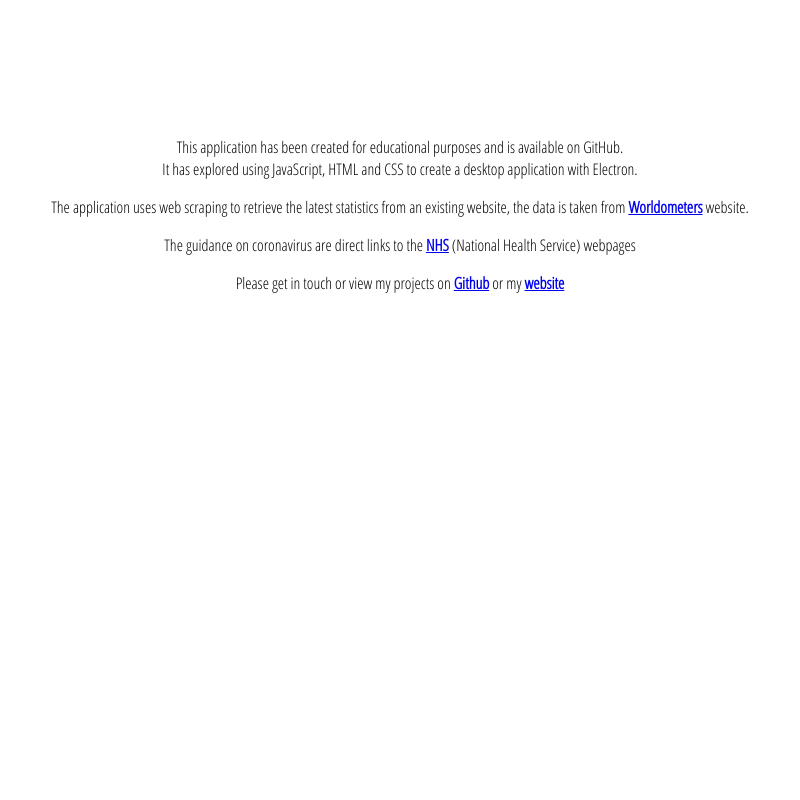
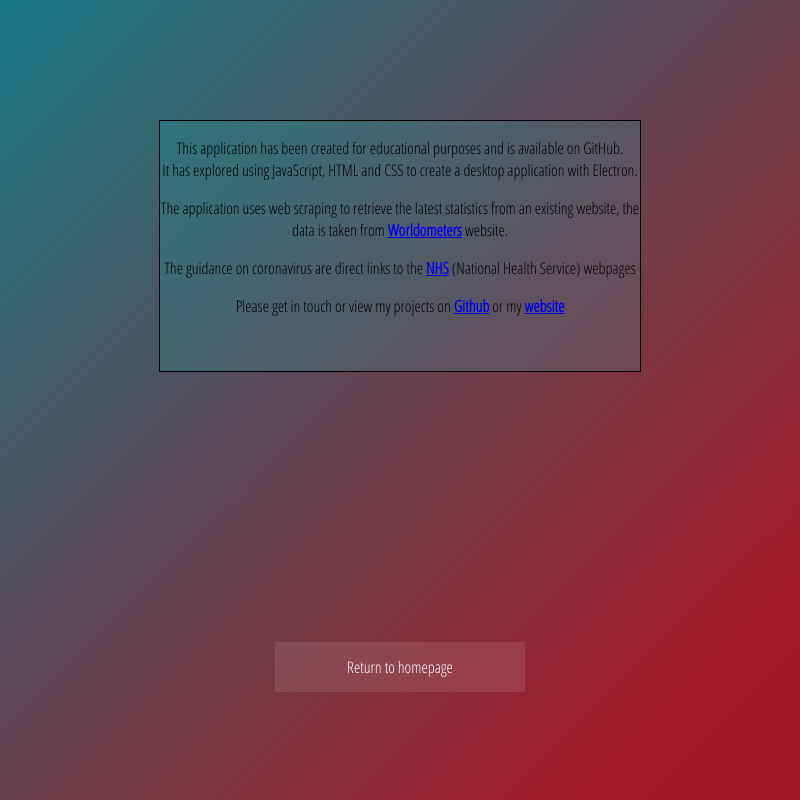
Before and after one commit to LeeOkeefe/Webscraper, an Electron app: page src/pages/about.html in a window 800 px wide. Drawn offline with Linux system fonts and the light colour scheme.

Commit message:
Add about styling css

```diff
--- a/src/stylesheets/background.css
+++ b/src/stylesheets/background.css
@@ -1,5 +1,17 @@
 body.homepage {
     background: linear-gradient(-45deg, #ee7752, #e73c7e, #23a6d5, #23d5ab);
+    background-size: 400% 400%;
+    animation: gradient 15s ease infinite;
+}
+
+body.information {
+    background: linear-gradient(-45deg, #051937, #004d7a, #008793, #00bf72, #a8eb12);
+    background-size: 400% 400%;
+    animation: gradient 15s ease infinite;
+}
+
+body.about {
+    background: linear-gradient(-45deg, #7c0808, #a31927, #008793, #46f8fc, #22cf90);
     background-size: 400% 400%;
     animation: gradient 15s ease infinite;
 }
@@ -15,9 +27,3 @@ body.homepage {
         background-position: 0% 50%;
     }
 }
-
-body.information {
-    background: linear-gradient(-45deg, #051937, #004d7a, #008793, #00bf72, #a8eb12);
-    background-size: 400% 400%;
-    animation: gradient 15s ease infinite;
-}
--- a/src/stylesheets/style.css
+++ b/src/stylesheets/style.css
@@ -1,6 +1,16 @@
 body.homepage {
     background: rgb(63, 105, 251);
     background: radial-gradient(circle, rgba(63, 105, 251, 0.6110819327731092) 35%, rgba(76, 155, 209, 1) 60%, rgba(70, 248, 252, 0.26934523809523814) 80%);
+}
+
+.centerDiv
+{
+    width: 60%;
+    height:250px;
+    margin: 0 auto;
+    border-style: solid;
+    border-width: thin;
+    background-color: rgba(0, 255, 239, .1);
 }
 
 h2 {
```
Also changed, not shown: src/pages/information.html (+1 -1 lines).
